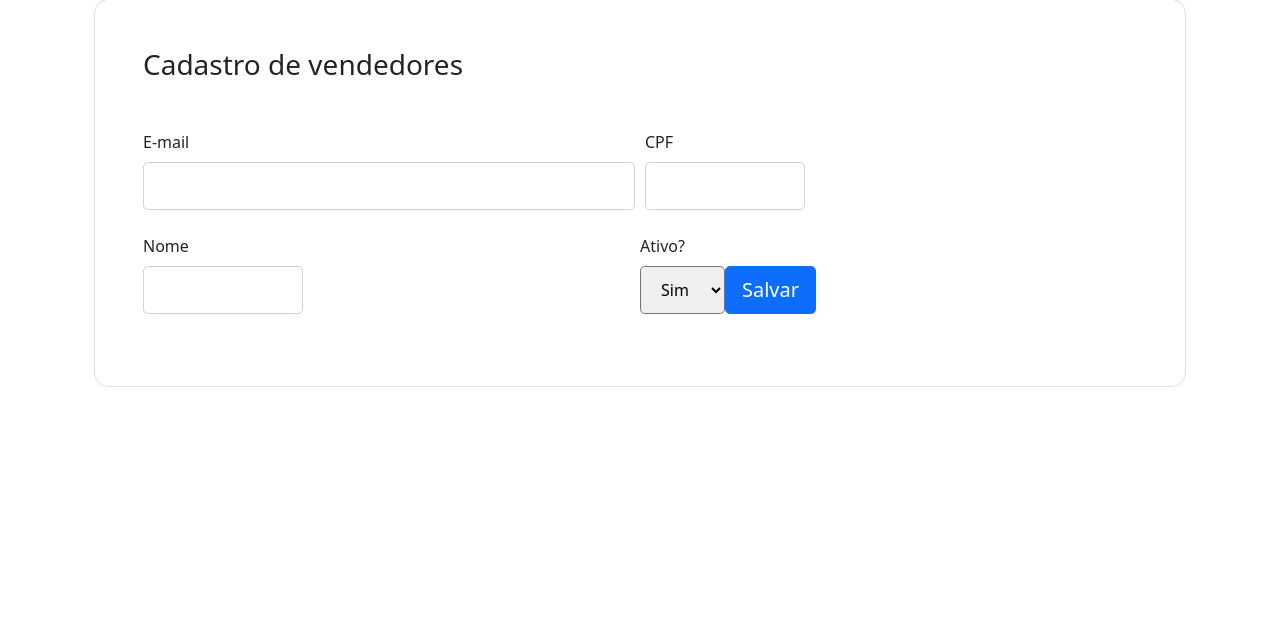
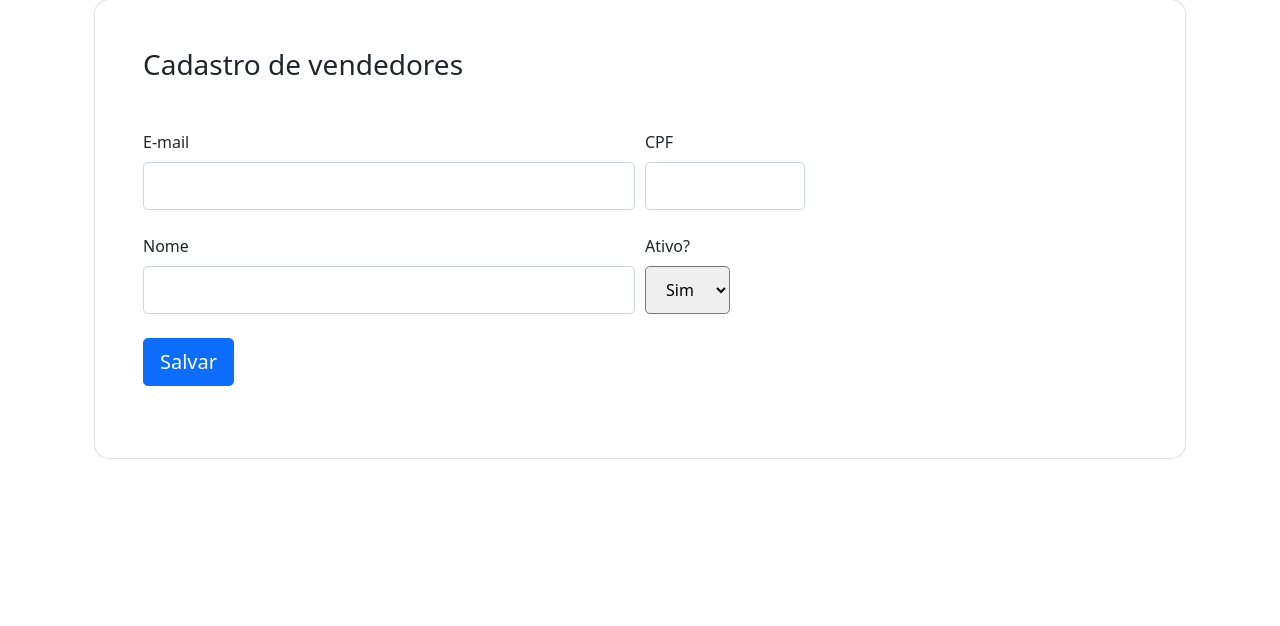
Before and after one commit to gabrielOyama/engsoft, a Flask app: page /novo_vendedor in a window 1280 px wide. Shown: the part 105-731 px from the top of the page. Run offline with Flask 2, Linux system fonts and the light colour scheme; some libraries are stand-ins or nearby versions.

Commit message:
fix novo vendedor

```diff
--- a/templates/novo_vendedor.html
+++ b/templates/novo_vendedor.html
@@ -24,21 +24,18 @@
             <div class="col-md-6 mb-4">
               <div class="form-outline">
                 <label class="form-label" for="name">Nome</label>
-                <input type="text" id="name" name="name" class="form-control form-control-lg" style="width: 10rem" />
+                <input type="text" id="name" name="name" class="form-control form-control-lg" />
               </div>
             </div>
-            <div class="row">
-              <div class="col-12">
+            <div class="col-md-6 mb-4">
               <label class="form-label select-label">Ativo?</label>
               <br>
               <select id="isActive" name="isActive" class="select form-control-lg" style="font-size: 1rem">
-                  <option value="true">Sim</option>
-                  <option value="false">Não</option>
+                <option value="true">Sim</option>
+                <option value="false">Não</option>
               </select>
-              </div>
-          </div>
-
-            <div class="mt-4 pt-2">
+            </div>
+            <div class="col-md-6 mb-4">
               <input class="btn btn-primary btn-lg" type="submit" value="Salvar" />
             </div>
           </div>
```
